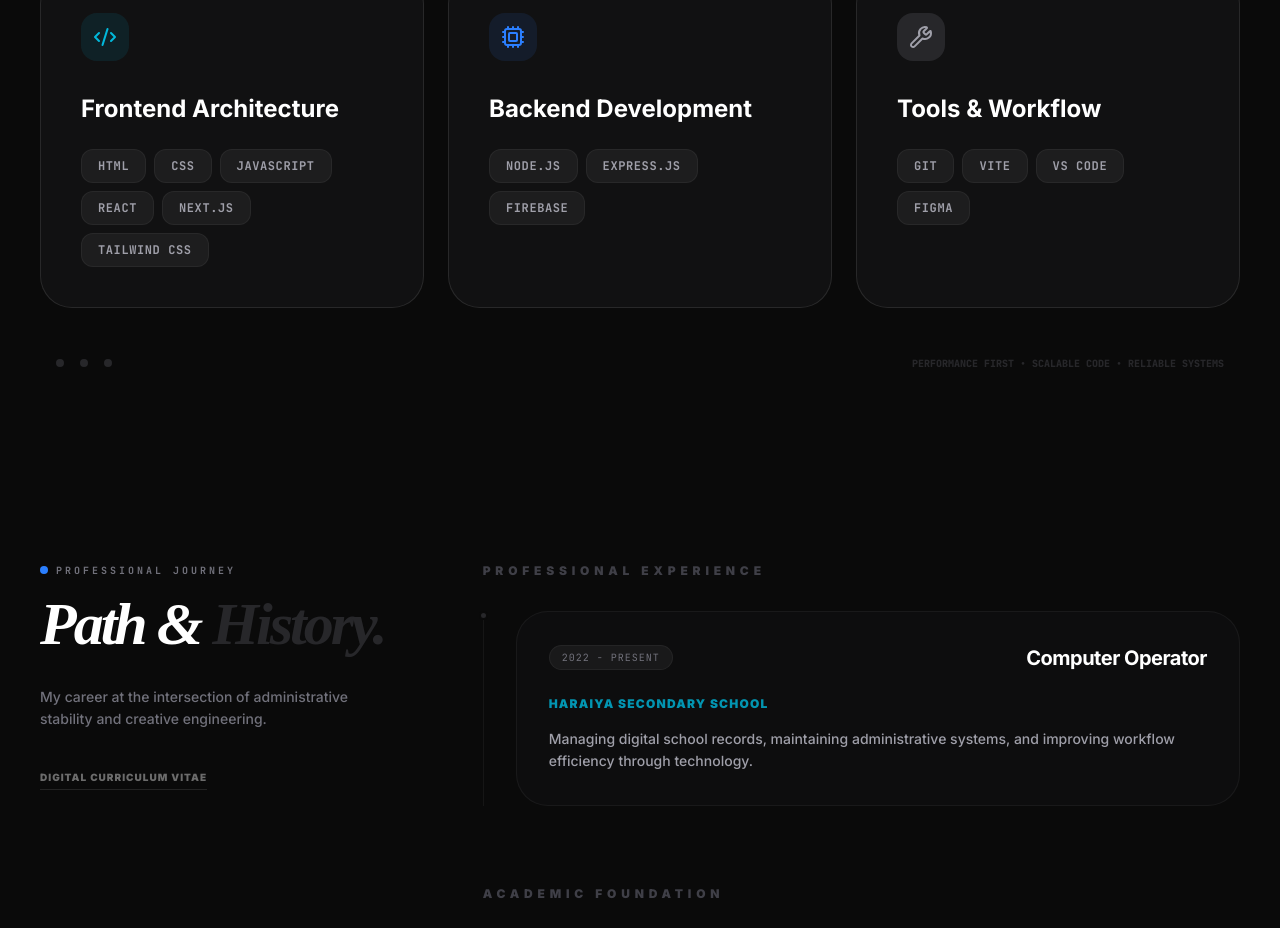
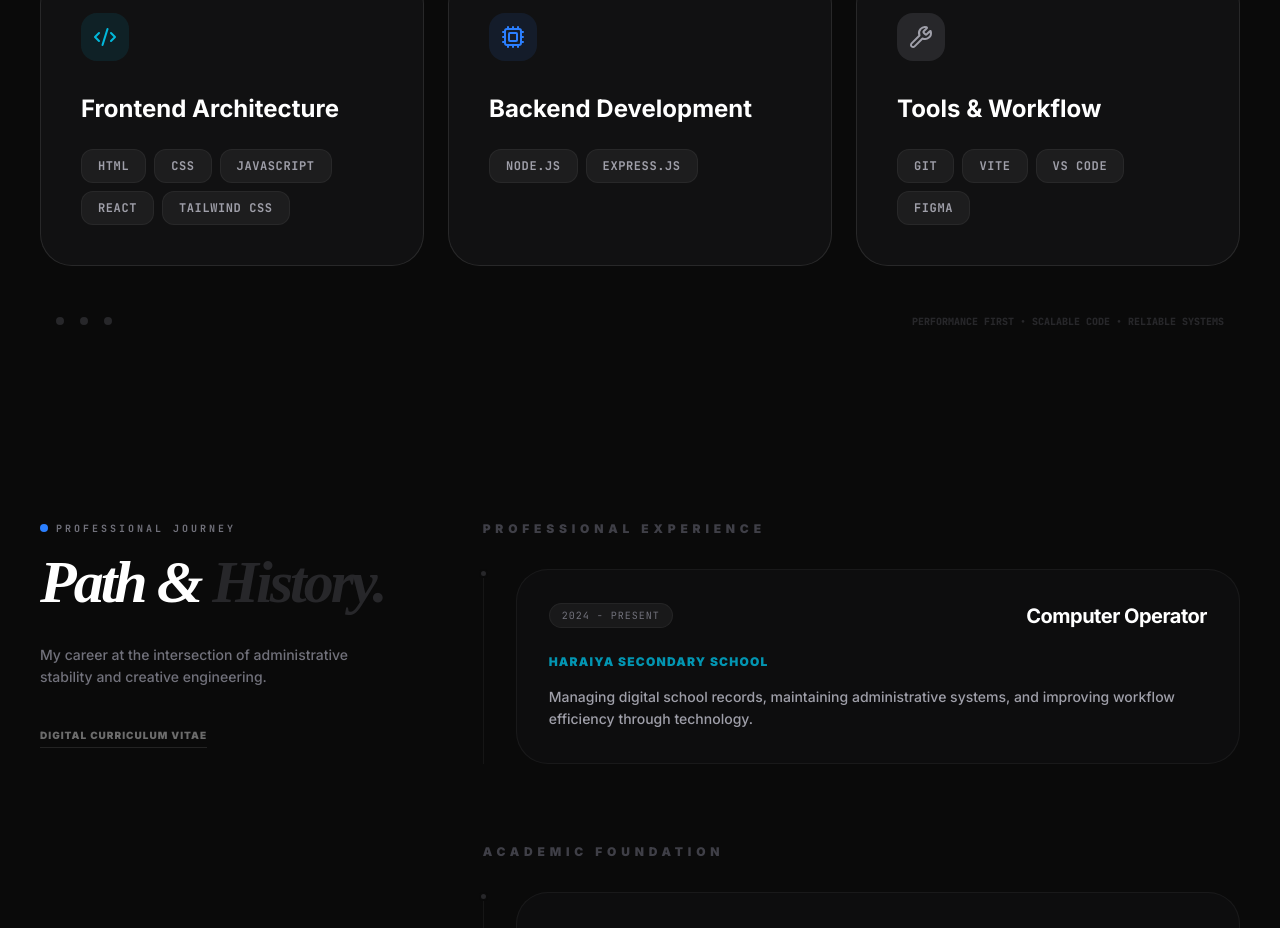
Before and after one commit to dghimirey/Portfolio_diamond, a React (Vite) app: page / in a window 1280 px wide. Shown: the part 1920-2848 px from the top of the page. Built offline with nearby package versions, Linux system fonts and the light colour scheme; a web font is replaced by a local one.

Commit message:
Modify employment period and skills formatting
Updated the employment period for the Computer Operator role and adjusted skills list formatting.

```diff
--- a/src/data/portfolio.ts
+++ b/src/data/portfolio.ts
@@ -79,8 +79,8 @@ export const portfolioData: PortfolioData = {
   ],
 
   skills: {
-    frontend: ["HTML", "CSS", "JavaScript", "React", "Next.js", "Tailwind CSS"],
-    backend: ["Node.js", "Express.js", "Firebase"],
+    frontend: ["HTML", "CSS", "JavaScript", "React", "Tailwind CSS"],
+    backend: ["Node.js", "Express.js"],
     tools: ["Git", "Vite", "VS Code", "Figma"]
   },
 
@@ -105,7 +105,7 @@ export const portfolioData: PortfolioData = {
     {
       role: "Computer Operator",
       company: "Haraiya Secondary School",
-      period: "2022 - Present",
+      period: "2024 - Present",
       description: "Managing digital school records, maintaining administrative systems, and improving workflow efficiency through technology."
     }
   ],
```
